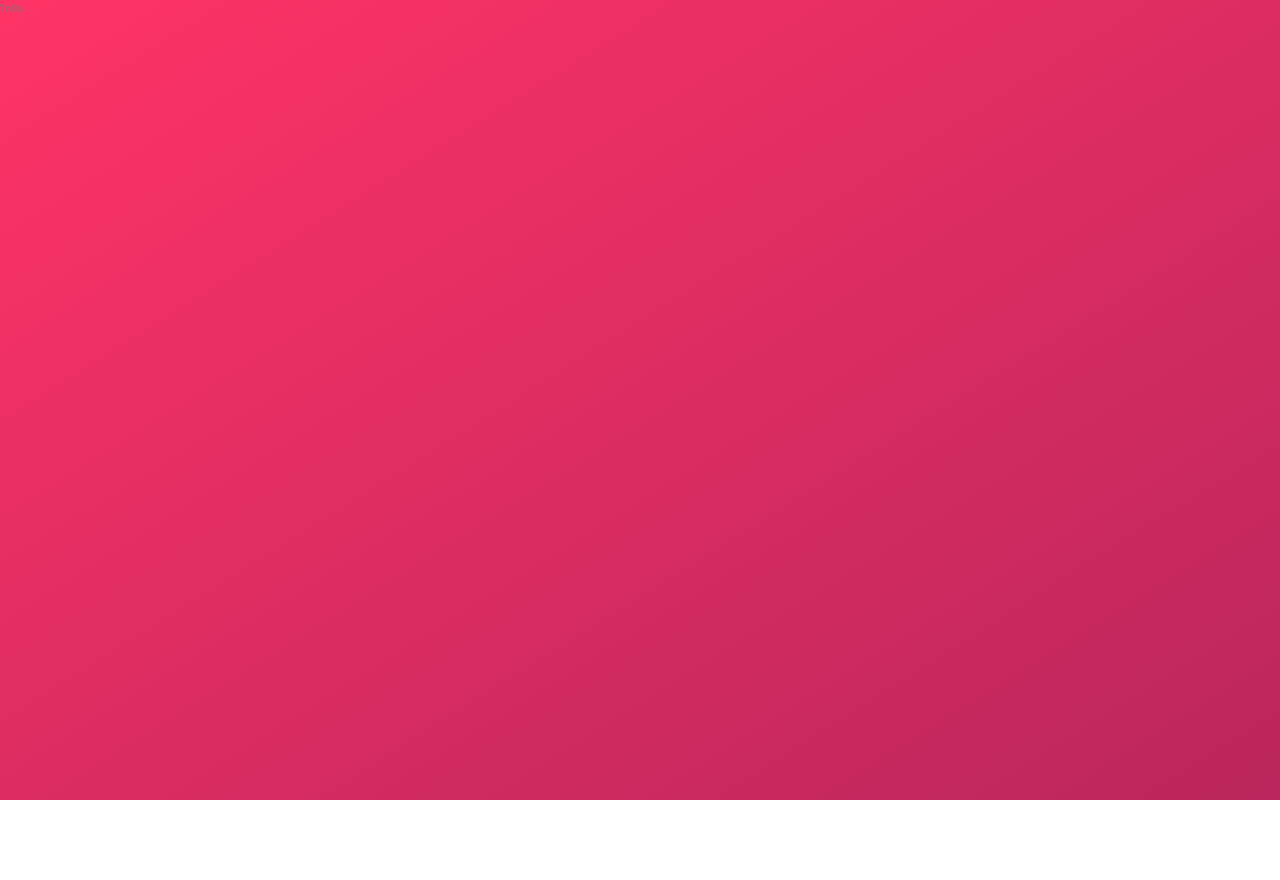
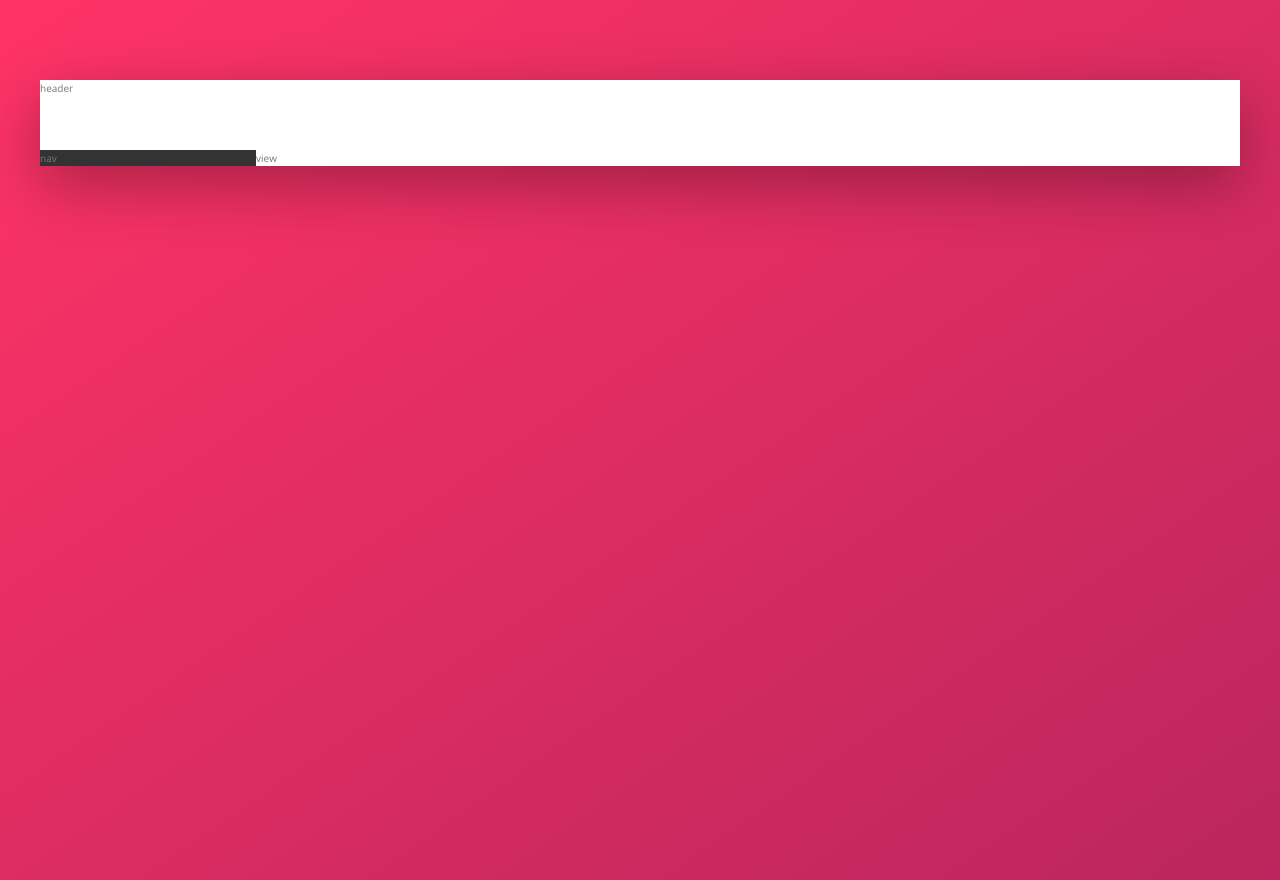
Before and after one commit to BastianBarthel/trillo, a website: page src/index.html in a window 1280 px wide. Before the commit the page ends 800 px from the top, so only its background shows below. Drawn offline with nearby package versions, Linux system fonts and the light colour scheme; files that its build step writes are made by us from their sources.

Commit message:
Build the overall layout

```diff
--- a/src/index.html
+++ b/src/index.html
@@ -14,6 +14,12 @@
     <title>Trillo &mdash; Your all-in-one booking app</title>
   </head>
   <body>
-    Trillo
+    <div class="container">
+      <header class="header">header</header>
+      <div class="content">
+        <nav class="sidebar">nav</nav>
+        <main class="hotel-view">view</main>
+      </div>
+    </div>
   </body>
 </html>
--- a/src/sass/_base.scss
+++ b/src/sass/_base.scss
@@ -1,8 +1,10 @@
 :root {
-  // Colors
+  // Variables
   --color-primary: #eb2f64;
   --color-primary-light: #ff3366;
   --color-primary-dark: #ba265d;
+
+  --color-white: #fff;
 
   --color-grey-light-1: #faf9f9;
   --color-grey-light-2: #f4f2f2;
@@ -12,6 +14,8 @@
   --color-grey-dark-1: #333;
   --color-grey-dark-2: #777;
   --color-grey-dark-3: #999;
+
+  --shadow-dark: 0 2rem 6rem rgba(0, 0, 0, 0.3);
 }
 
 * {
--- a/src/sass/_layout.scss
+++ b/src/sass/_layout.scss
@@ -0,0 +1,30 @@
+@use "base" as *;
+
+.container {
+  max-width: 120rem;
+  margin: 8rem auto;
+  background-color: var(--color-grey-light-1);
+  box-shadow: var(--shadow-dark);
+}
+
+.header {
+  height: 7rem;
+  background-color: var(--color-white);
+  border-bottom: var(--color-grey-light-2);
+}
+
+.content {
+  display: flex;
+}
+
+.sidebar {
+  background-color: var(--color-grey-dark-1);
+
+  flex: 0 0 18%;
+}
+
+.hotel-view {
+  background-color: var(--color-white);
+
+  flex: 1;
+}
```
